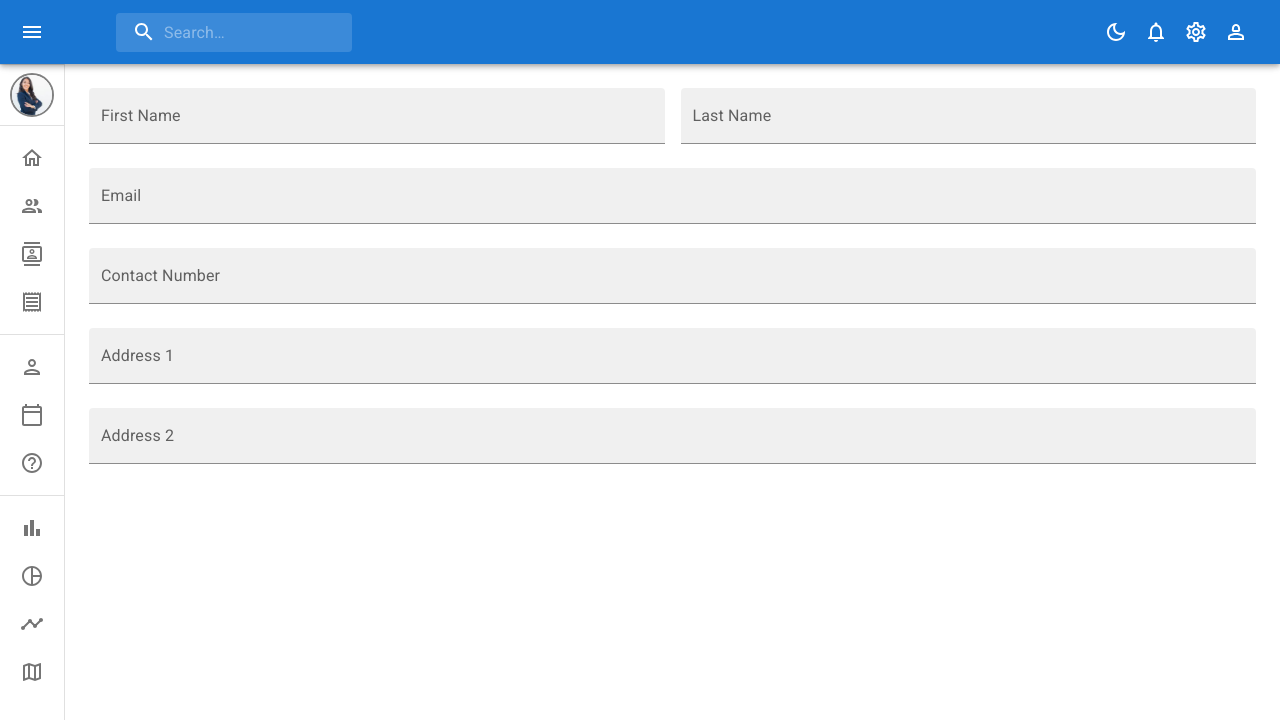
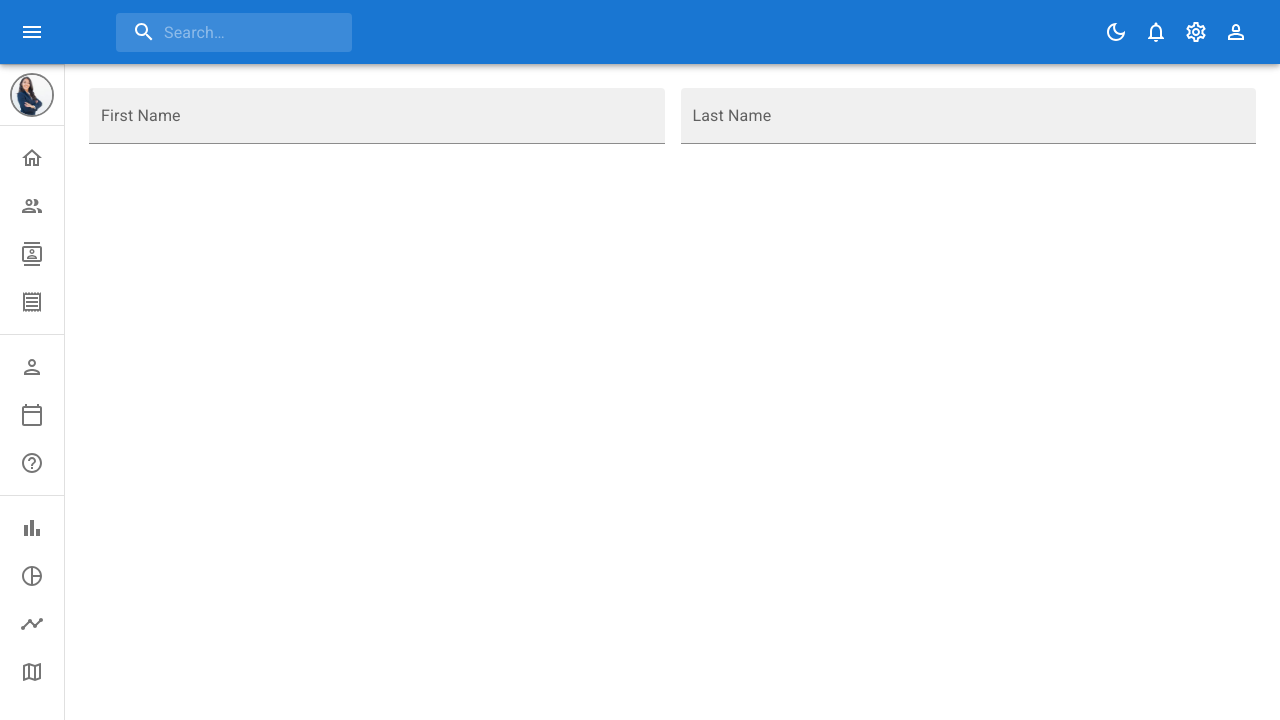
Before and after one commit to saramahmoud55/Admin-Dashboard, a React (Vite) app: page /form in a window 1280 px wide. Shown: the top 720 px of the page. Built offline with nearby package versions, Linux system fonts and the light colour scheme.

Commit message:
updating form page

```diff
--- a/src/Pages/form/Form.jsx
+++ b/src/Pages/form/Form.jsx
@@ -18,10 +18,10 @@ function Form() {
         <TextField sx={{flex:1}} label="First Name" variant="filled" />
         <TextField sx={{flex:1}} label="Last Name" variant="filled" />
       </Stack>
-      <TextField  label="Email" variant="filled" />
+      {/* <TextField  label="Email" variant="filled" />
       <TextField  label="Contact Number" variant="filled" />
       <TextField  label="Address 1" variant="filled" />
-      <TextField  label="Address 2" variant="filled" />
+      <TextField  label="Address 2" variant="filled" /> */}
     </Box>
   );
 }
```
